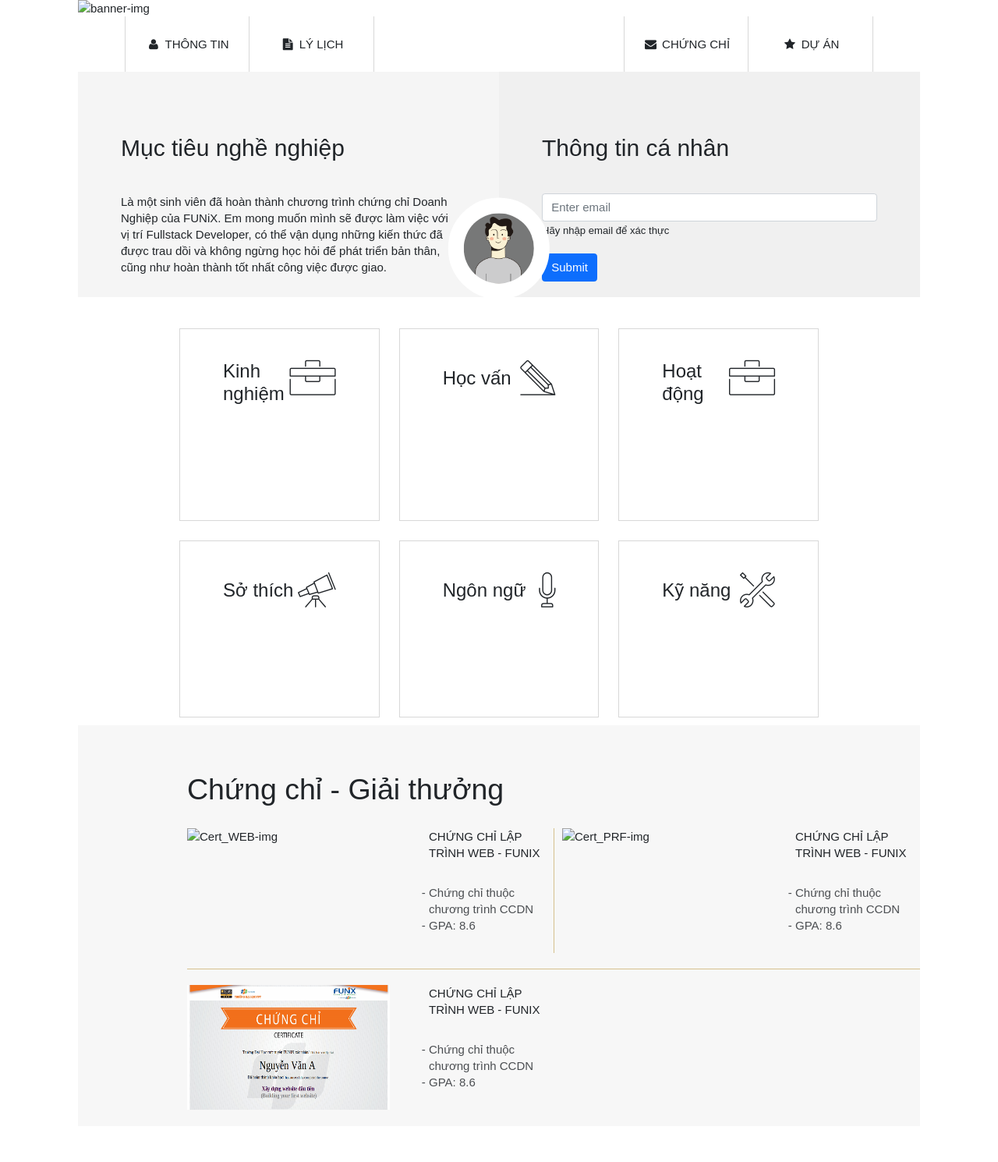
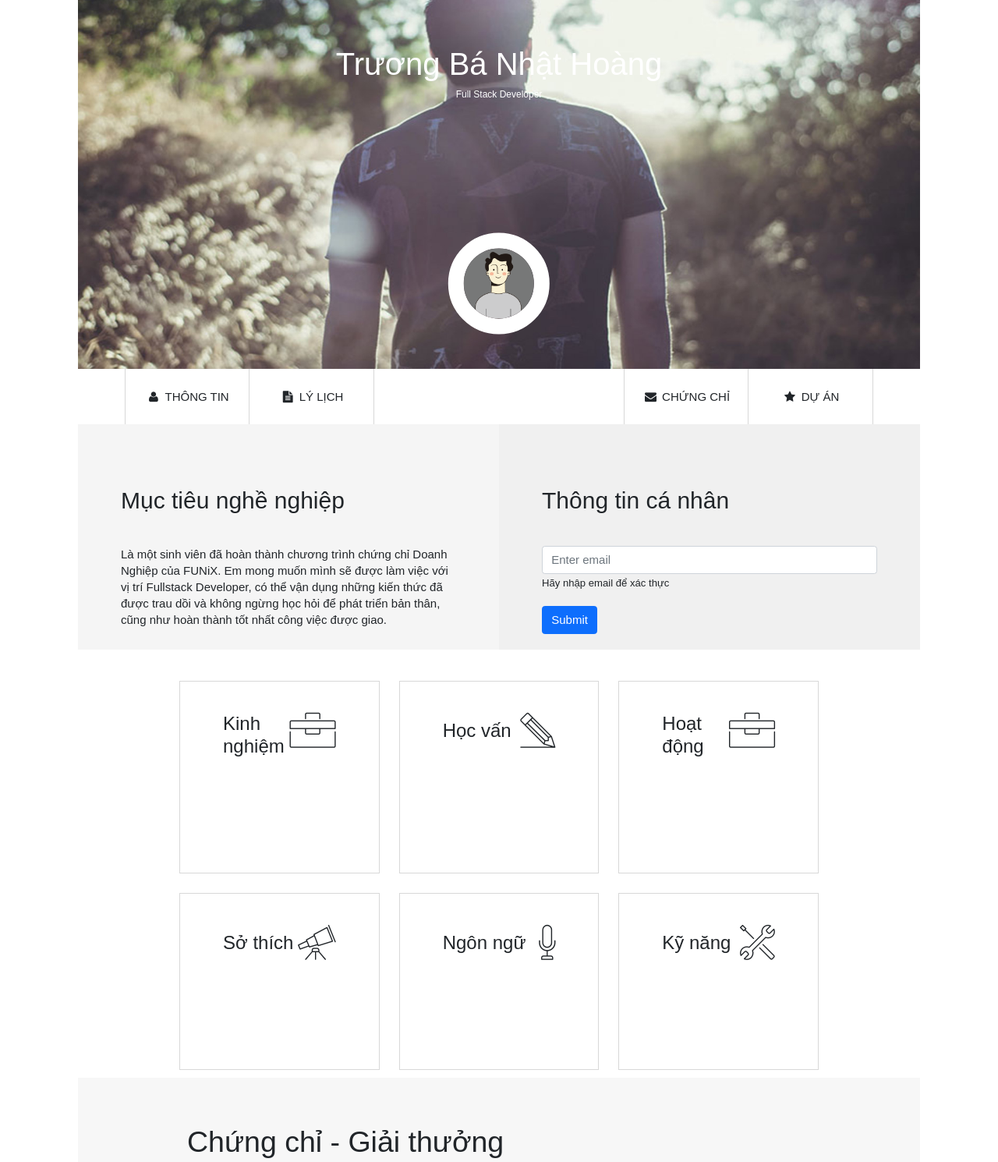
Before and after one commit to TruongHoang01/IntroduceCV, a plain HTML site: page index.html in a window 1280 px wide. Shown: the top 1490 px of the page at 78% size. Drawn offline with nearby package versions, Linux system fonts and the light colour scheme; the site is published under a folder, as on GitHub Pages, so addresses that start at the root find nothing.

Commit message:
fix-image

```diff
--- a/index.html
+++ b/index.html
@@ -18,7 +18,7 @@
       <img src="images/default-avatar.webp" alt="" class="per-photo">
         <!-- banner -->
       <div class="banner" style="max-height: 473px;">
-        <img class="banner-img" src="/images/banner.jpg" alt="banner-img" style="width: 100%; max-height: 473px;">
+        <img class="banner-img" src="images/banner.jpg" alt="banner-img" style="width: 100%; max-height: 473px;">
         <div class="banner-info">
           <h1 class="name">Trương Bá Nhật Hoàng</h1>
           <p class="position">Full Stack Developer</p>
@@ -36,7 +36,7 @@
             <p class="inline">Lý lịch</p>
           </div>
           <div class="nav-bar-per-info ">
-            <!-- <img src="/images/default-avatar.webp" alt="" class="per-photo"> -->
+            <!-- <img src="images/default-avatar.webp" alt="" class="per-photo"> -->
             <!-- <p class="name uppercase ">Nguyễn văn a</p>
             <p class="">Full Stack Developer</p> -->
           </div>
@@ -291,7 +291,7 @@
           <h1 class="achiev">Chứng chỉ - Giải thưởng</h1>
           <div class="achievement-container">
             <div class="achievement-info border-bottom ">
-              <img  src="/images/Cert_WEB.png" alt="Cert_WEB-img" style="width: 260px; height: 160px;">
+              <img src="images/Cert_WEB.png" alt="Cert_WEB-img" style="width: 260px; height: 160px;">
               <div class="item-content">
                 <label class="uppercase title" for="">Chứng chỉ lập trình web - funix</label>
                 <ul>
@@ -302,7 +302,7 @@
             </div>
 
             <div class="achievement-info border-bottom">
-              <img class=" border-left" src="/images/Cert_PRF.png" alt="Cert_PRF-img" style="width: 260px; height: 160px;">
+              <img class=" border-left" src="images/Cert_PRF.png" alt="Cert_PRF-img" style="width: 260px; height: 160px;">
               <div class="item-content">
                 <label class="uppercase title" for="">Chứng chỉ lập trình web - funix</label>
                 <ul>
```
